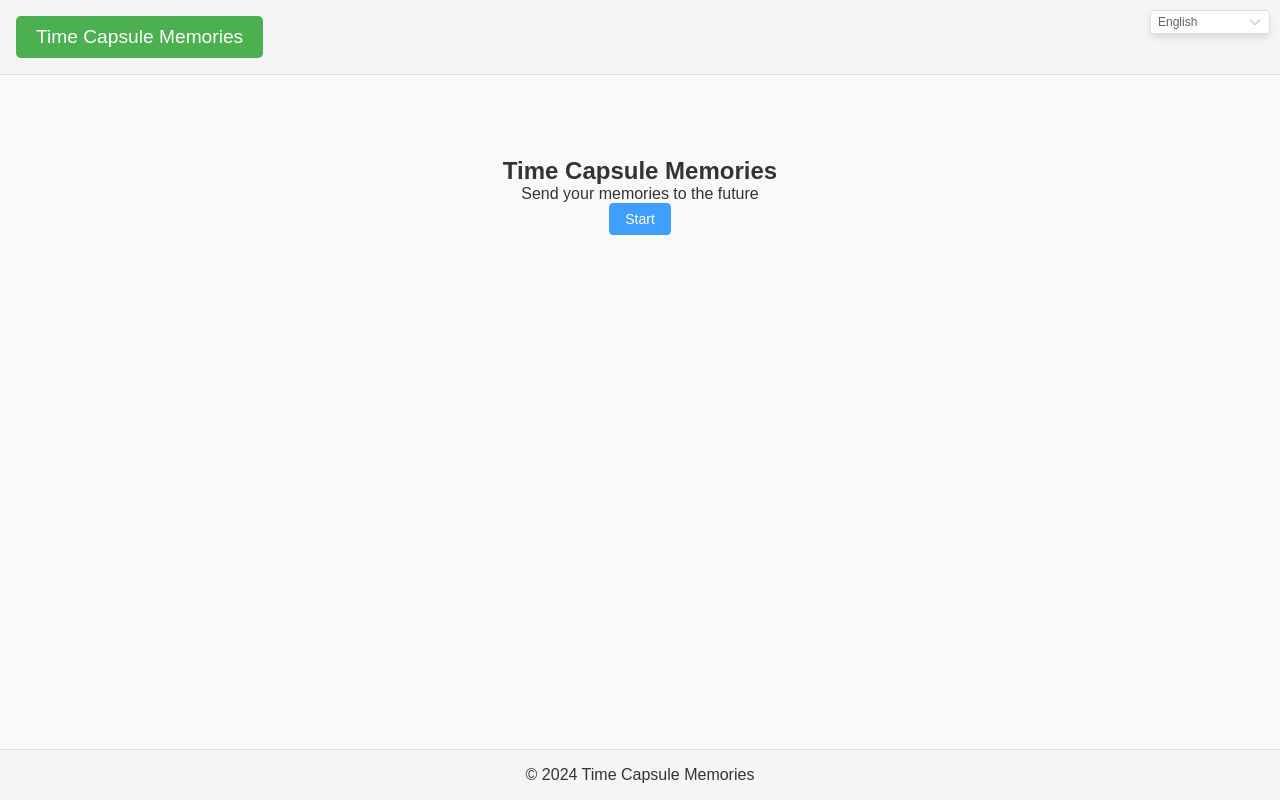
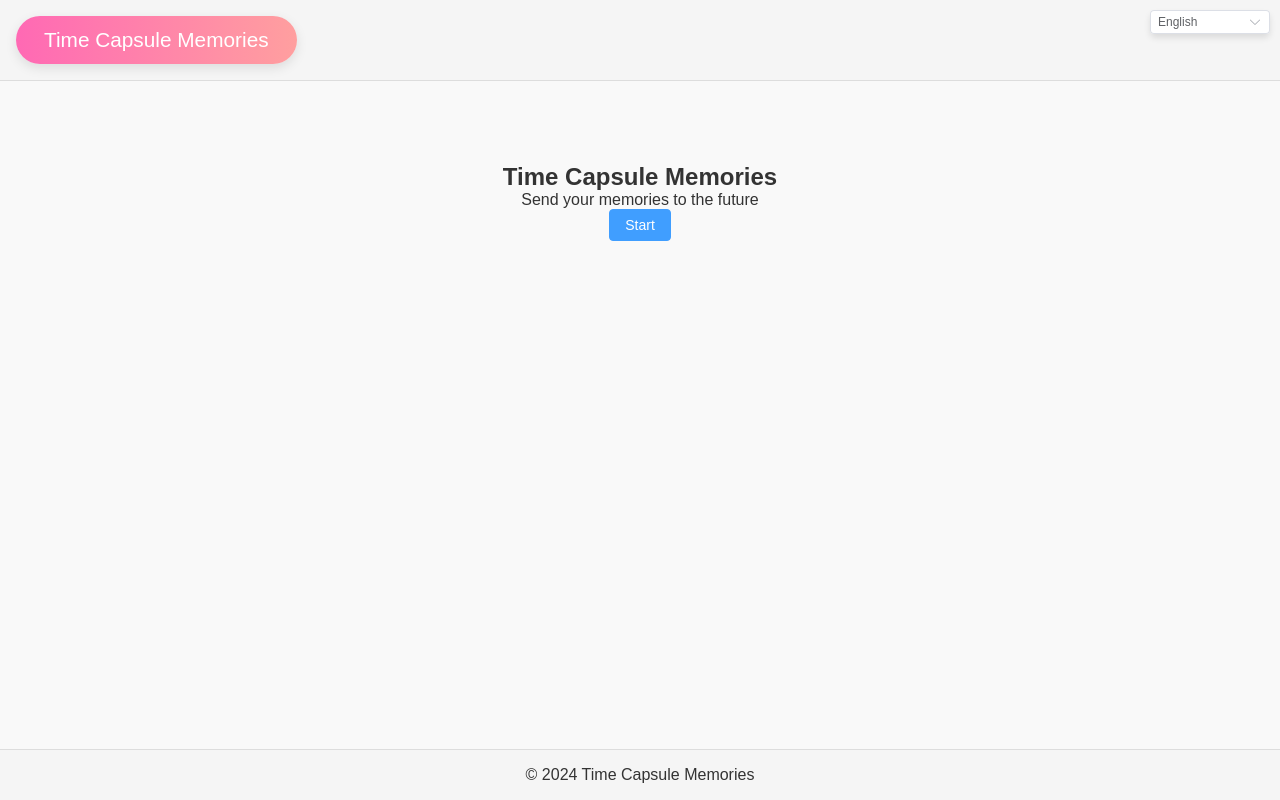
Before and after one commit to PureLeach/time-capsule-memories, a Vue app in the folder frontend/: page / in a window 1280 px wide. Built offline with nearby package versions, Linux system fonts and the light colour scheme.

Commit message:
added welcome-button styles

```diff
--- a/frontend/src/components/WelcomeButton.vue
+++ b/frontend/src/components/WelcomeButton.vue
@@ -16,17 +16,26 @@
 }
 
 .btn {
-    background-color: #4CAF50;
+  background: linear-gradient(90deg, rgba(255, 105, 180, 1) 0%, rgba(255, 159, 159, 1) 100%);
   color: white;
-    padding: 10px 20px;
-    font-size: 1.2rem;
+  padding: 12px 28px;
+  font-size: 1.3rem;
   border: none;
-    border-radius: 5px;
+  border-radius: 30px;
   cursor: pointer;
-    transition: background-color 0.3s;
+  transition: all 0.4s ease;
+  box-shadow: 0 4px 12px rgba(0, 0, 0, 0.1);
 }
 
 .btn:hover {
-    background-color: #45a049;
+  background: linear-gradient(90deg, rgba(255, 159, 159, 1) 0%, rgba(255, 105, 180, 1) 100%);
+  box-shadow: 0 8px 16px rgba(0, 0, 0, 0.2);
+  transform: scale(1.05);
+}
+
+.btn:active {
+  background: linear-gradient(90deg, rgba(255, 105, 180, 1) 0%, rgba(255, 159, 159, 1) 100%);
+  box-shadow: 0 4px 8px rgba(0, 0, 0, 0.15);
+  transform: scale(1);
 }
 </style>
```
Lines whose indentation alone changed are shown as unchanged.
